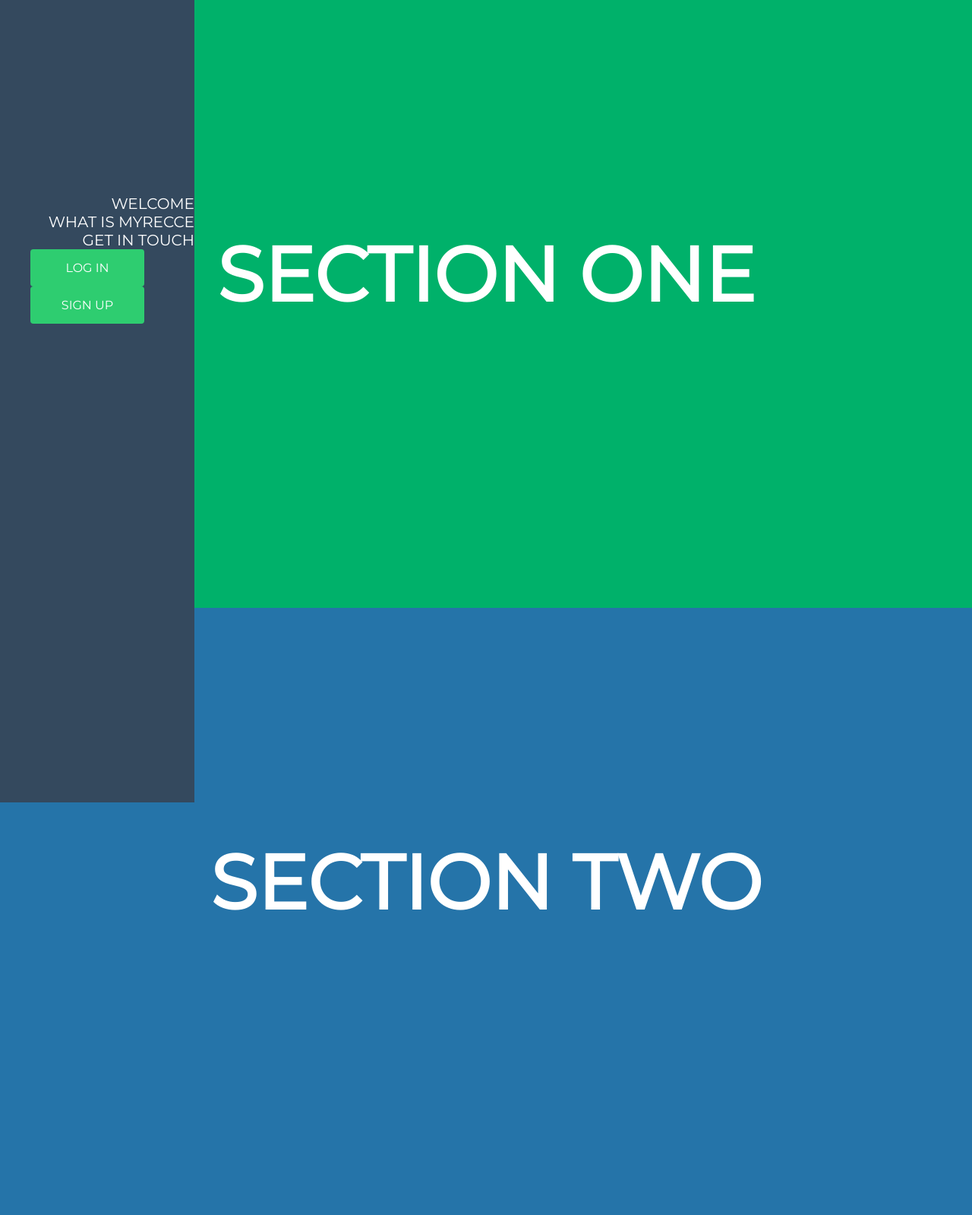
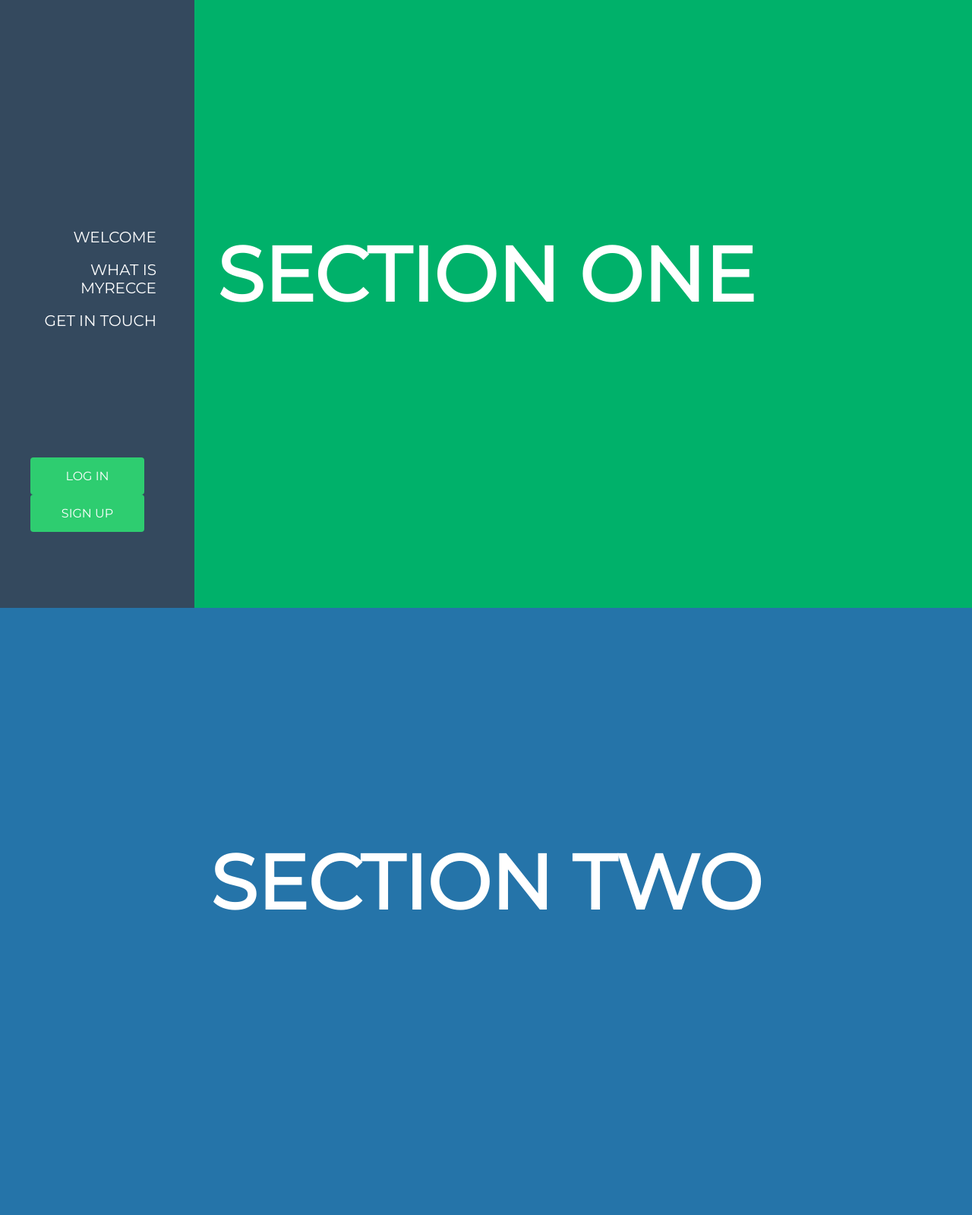
Before and after one commit to JQrdann/myrecce_root, a PHP site: page /index2.php in a window 1280 px wide. Shown: the top 1599 px of the page at 76% size. Run offline with PHP 8.4, Linux system fonts and the light colour scheme.

Commit message:
Fixed CSS bugs

```diff
--- a/index2.php
+++ b/index2.php
@@ -13,15 +13,19 @@
     <body>
         <section id="side">
             <div class="sidebar">
+                <div class="sidebar-items">
                     <nav>
                         <ul>
                             <li><a href="#welcome" class="items">WELCOME</a></li><br>
                             <li><a href="#what" class="items">WHAT IS MYRECCE</a></li><br>
                             <li><a href="#contact" class="items">GET IN TOUCH</a></li><br>
-                        <li><a href='#' class="button login-button">LOG IN</a>
-                        <a href='#' class="button register-button">SIGN UP</a></li>
                         </ul>
                     </nav>
+                </div>
+                <div class="sidebar-buttons">
+                    <a href='#' class="button login-button">LOG IN</a>
+                    <a href='#' class="button register-button">SIGN UP</a>
+                </div>
             </div>
         </section>
 
--- a/main.css
+++ b/main.css
@@ -494,19 +494,28 @@ input[type=submit] {
     width: 20%;
     height: 100%;
     z-index: 2;
-    padding-top: 20%;
+}
+
+.sidebar-items {
+    padding-top: 300px;
+    text-align: right;
+    padding-right: 50px;
 }
 
 .items {
     color: white;
     text-decoration: none;
     font-size: 20px;
-    float: right;
-
 }
 
 .items:hover {
     color: green;
+}
+
+.sidebar-buttons {
+    position: absolute;
+    bottom: 100px;
+    left: 40px;
 }
 
 .button {
```
Lines whose indentation alone changed are shown as unchanged.
